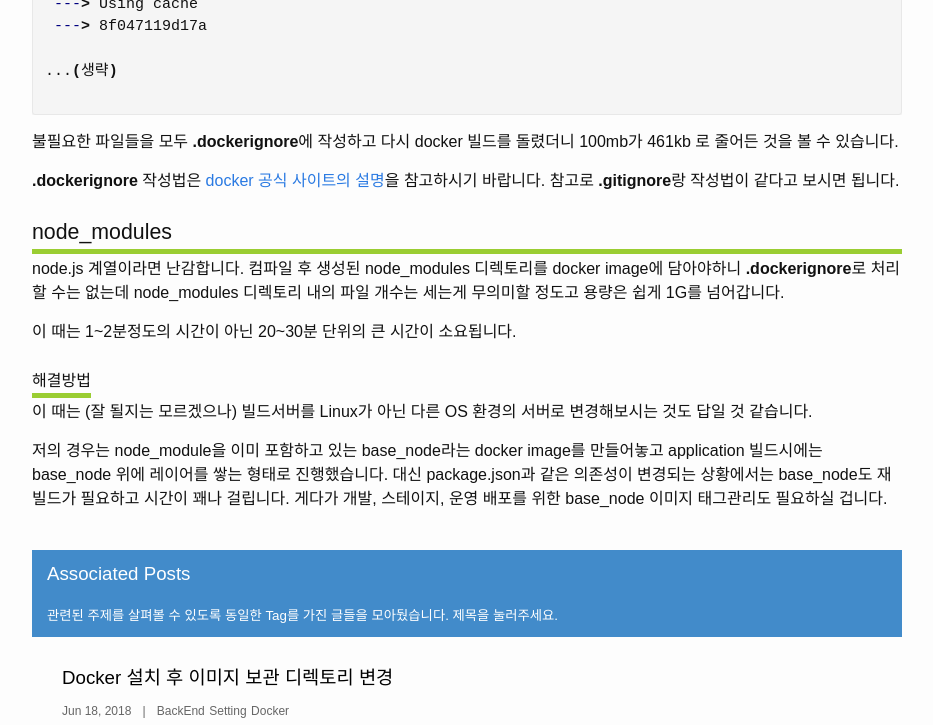
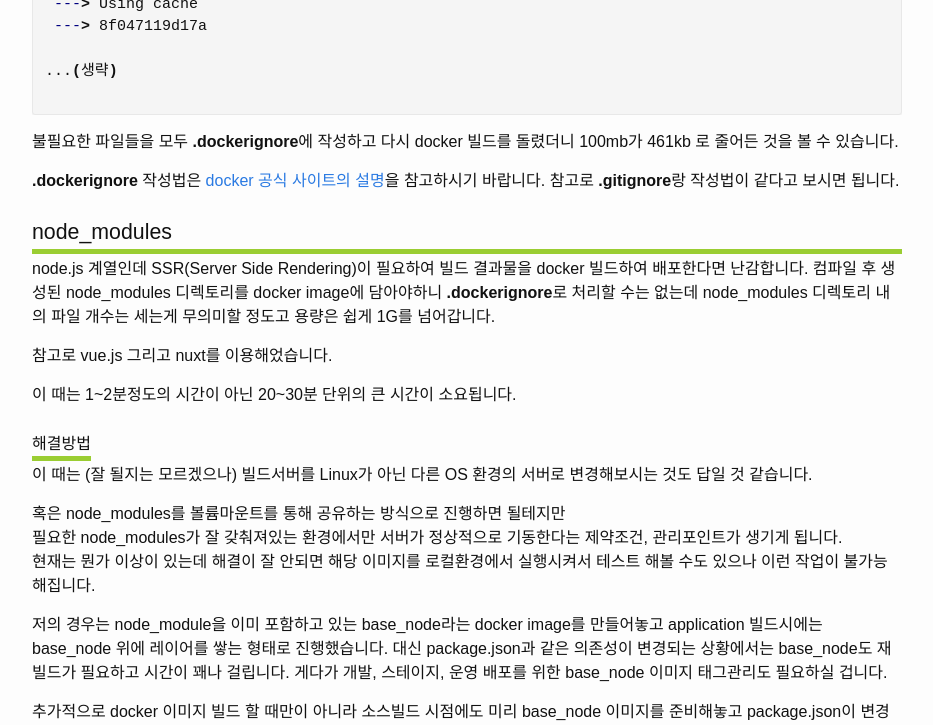
Before and after one commit to dveamer/dveamer.github.io, a Jekyll site: the page built from _posts/BackEnd/2021-08-14-DockerBuildPerformance.md, in a window 1280 px wide and 1400 px high, scrolled down 1854 px, cut to the strip 0-725 px from the top of the window. Shown: the whole strip, without its empty margins (173-1106 px from the left). Built offline with Jekyll 4.4.1, drawn with Linux system fonts in a browser that asks for light colours; some of the changed text lies outside the part shown.

Commit message:
homepage

```diff
--- a/_posts/BackEnd/2021-08-14-DockerBuildPerformance.md
+++ b/_posts/BackEnd/2021-08-14-DockerBuildPerformance.md
@@ -81,7 +81,9 @@ Step 1 : MAINTAINER Dveamer "dveamer@gmail.com"
 
 ## node_modules
 
-node.js 계열이라면 난감합니다. 컴파일 후 생성된 node_modules 디렉토리를 docker image에 담아야하니 **.dockerignore**로 처리할 수는 없는데 node_modules 디렉토리 내의 파일 개수는 세는게 무의미할 정도고 용량은 쉽게 1G를 넘어갑니다.
+node.js 계열인데 SSR(Server Side Rendering)이 필요하여 빌드 결과물을 docker 빌드하여 배포한다면 난감합니다. 컴파일 후 생성된 node_modules 디렉토리를 docker image에 담아야하니 **.dockerignore**로 처리할 수는 없는데 node_modules 디렉토리 내의 파일 개수는 세는게 무의미할 정도고 용량은 쉽게 1G를 넘어갑니다.
+
+참고로 vue.js 그리고 nuxt를 이용해었습니다.
 
 이 때는 1~2분정도의 시간이 아닌 20~30분 단위의 큰 시간이 소요됩니다.
 
@@ -89,4 +91,11 @@ node.js 계열이라면 난감합니다. 컴파일 후 생성된 node_modules
 
 이 때는 (잘 될지는 모르겠으나) 빌드서버를 Linux가 아닌 다른 OS 환경의 서버로 변경해보시는 것도 답일 것 같습니다.
 
+혹은 node_modules를 볼륨마운트를 통해 공유하는 방식으로 진행하면 될테지만
+필요한 node_modules가 잘 갖춰져있는 환경에서만 서버가 정상적으로 기동한다는 제약조건, 관리포인트가 생기게 됩니다.
+현재는 뭔가 이상이 있는데 해결이 잘 안되면 해당 이미지를 로컬환경에서 실행시켜서 테스트 해볼 수도 있으나 이런 작업이 불가능해집니다.
+
 저의 경우는 node_module을 이미 포함하고 있는 base_node라는 docker image를 만들어놓고 application 빌드시에는 base_node 위에 레이어를 쌓는 형태로 진행했습니다. 대신 package.json과 같은 의존성이 변경되는 상황에서는 base_node도 재빌드가 필요하고 시간이 꽤나 걸립니다. 게다가 개발, 스테이지, 운영 배포를 위한 base_node 이미지 태그관리도 필요하실 겁니다.
+
+추가적으로 docker 이미지 빌드 할 때만이 아니라 소스빌드 시점에도 미리 base_node 이미지를 준비해놓고 package.json이 변경되지 않는 한 계속해서 그 위에서 소스 빌드를 진행하여 node_modules 이 구성되는 시간을 절약했습니다. 이를 위해서는 **npm insall**로는 불가능하고 yarn lock 기능을 이용해야해서 **yarn install**로 진행해야합니다.
+이 방법 대신 볼륨 마운트를 통해서 진행이 가능할 것입니다. 다만, 어플리케이션에서 기능 추가를 위해 package.json을 변경하게 되면 빌드 서버의 상태(볼륨내의 데이터)를 변경해야하는 상황이 발생합니다. 의존성이 생기고 자연스럽게 빌드 서버 백업, 빌드 서버 스케일 아웃 등과 같은 사항들에도 모두 영향을 주기 때문에 단순하고 어플리케이션과 의존성이 없는 구조를 유지하기 위해 볼륨 마운트는 피했습니다.
```
Also changed, not shown: other parts of _posts/BackEnd/2021-08-14-DockerBuildPerformance.md (+1 -1 lines), _posts/2018-07-01-resume.md (+1 -1 lines), _posts/Investing/2021-09-16-GapCurveBetweenTenAndThreeTreasuryConstantMaturities.md (+7 -0 lines).
